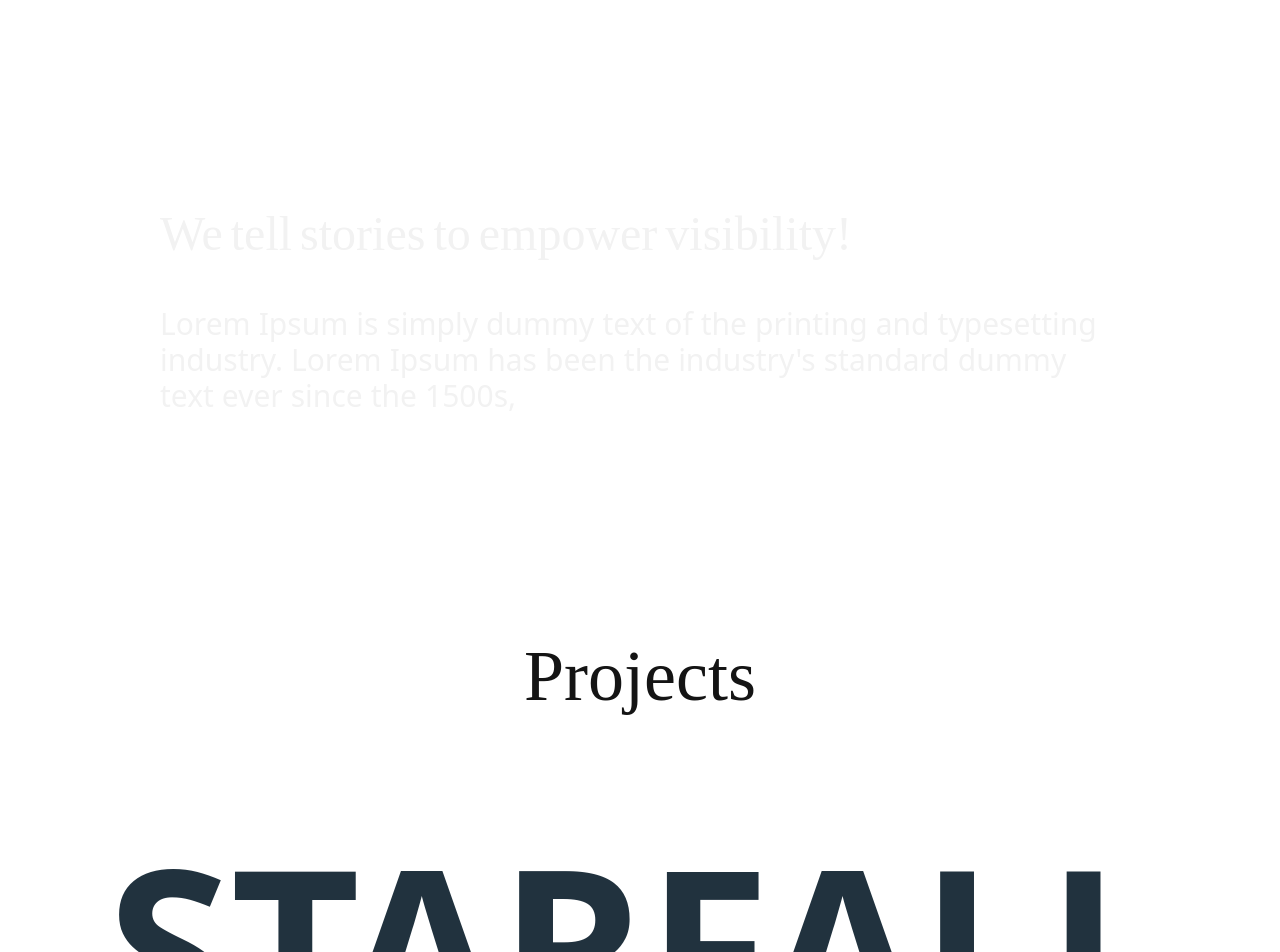
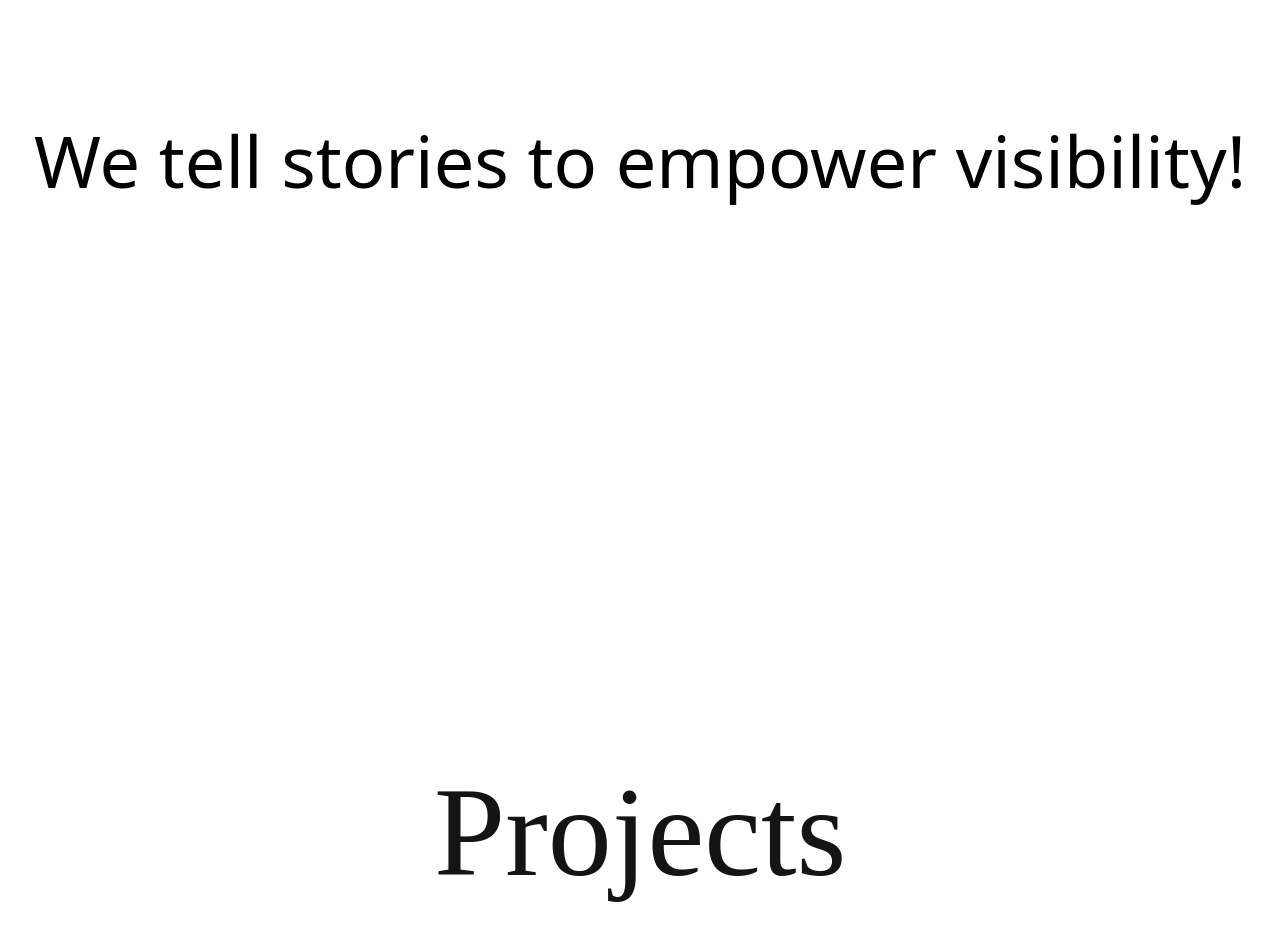
Before and after one commit to Safwan2547/LeicanAra, a Next.js app: page / in a window 1280 px wide. Shown: the part 1120-2072 px from the top of the page. Built offline with nearby package versions, Linux system fonts and the light colour scheme; what tailwindcss-animated would draw is missing.

Commit message:
Parallax animations update

```diff
--- a/src/components/HomePage/Introductory.jsx
+++ b/src/components/HomePage/Introductory.jsx
@@ -1,5 +1,5 @@
-import React,{useEffect,useRef} from 'react';
-import { motion, useAnimation, useInView } from 'framer-motion';
+import React,{use, useEffect,useRef} from 'react';
+import { motion, useAnimation, useInView,useScroll,useMotionValueEvent } from 'framer-motion';
 import AnimatedParagraph from '../paragraphAnimator';
 // import minimalImg from '/introductory2.webp';
 import { Parallax } from 'react-scroll-parallax';
@@ -10,11 +10,21 @@ function Introductory() {
   const marginExpression = `my-${Math.floor(margin / 2)} sm:mt-${Math.floor(margin)}`;
 
   const scrollRef = useRef(null); // Create a ref for the scrollable element
+  useEffect(() => {})
+  const { scrollYProgress } = useScroll({
+    target: scrollRef,
+    offset: ["end end", "center center"]
+
+  })
+
+  useMotionValueEvent(scrollYProgress, "change", (latest) => {
+    console.log("Page scroll: ", latest)
+  })
 
 
   return (
     <section
-    ref={scrollRef}
+
       id="Introductory"
       className={`relative  h-[120vh] z-[4] overflow-clip flex-col   justify-center flex items-center `}
     >
@@ -24,14 +34,14 @@ function Introductory() {
 
       {/* </div> */}
 
-      <div className="   text-wrap align-baseline  z-10">
-        <Parallax translateY={[-50, 50]} speed={-20}>
-      <AnimatedParagraph  inputText="We tell stories to empower visibility!" textStyle="text-5xl font-Lora" />
+      <motion.div ref={scrollRef} className="   text-wrap align-baseline  z-10">
+        <motion.h1 className='text-black text-7xl font-satoshi-light' style={{ opacity: scrollYProgress }} >We tell stories to empower visibility!</motion.h1>
+      {/* <AnimatedParagraph   style={{ opacity: scrollYProgress }} inputText="We tell stories to empower visibility!" textStyle="text-5xl font-Lora" />
         <AnimatedParagraph  textStyle="text-3xl font-satoshi-light " inputText="Lorem Ipsum is simply dummy text of the printing and typesetting industry. Lorem Ipsum has been the industry's standard dummy text ever since the 1500s,
-        " />
-      </Parallax>
+        " /> */}
 
-        </div>
+
+        </motion.div>
 
     </section>
   );
--- a/src/components/HomePage/ProjectCard.jsx
+++ b/src/components/HomePage/ProjectCard.jsx
@@ -84,7 +84,7 @@ const ProjectCard = ({ project }) => {
           </div>
         </div>
         <div data-scroll data-scroll-speed="1.5" data-scroll-offset={[30, -10]} className=" z-3 group sm:mt-12 flex justify-center items-center w-full absolute">
-        <Parallax className=' ' translateY={[30, -10]} speed={50}>
+        <Parallax className=' ' easing={"easeInOutCirc"} translateY={[30, -10]} speed={50}>
           <motion.p animate={titleAnimation} className={` ${isMobile === true ? (project.textColorMobile) : (project.textColor)} font-satoshi-semibold w-full text-6xl text-pretty lg:text-[14rem] sm:text-[10rem] capitalize text-center `} >{
             isMobile === true ? (project.mainHeaderMobile) : (project.title)}</motion.p>
           </Parallax>
--- a/src/components/HomePage/ProjectGrid.jsx
+++ b/src/components/HomePage/ProjectGrid.jsx
@@ -3,6 +3,7 @@
 import React,{ useState,useEffect } from 'react';
 import ProjectCard from './ProjectCard';
 import { inView,animate,timeline } from "motion"
+import { Parallax } from 'react-scroll-parallax';
 
 
 // Functional component to render a grid of projects
@@ -30,8 +31,10 @@ const boxes = document.querySelectorAll(".projectCard")
 
   return (
     // Outer container with flex layout and centering
-    <section id='gridClassWrap' className="w-[100%] flex justify-center  flex-col overflow-x-scroll items-center flex-wrap">
-      <h1 className='text-NightFall font-Lora font-light text-3xl    sm:text-7xl'>Projects</h1>
+    <section id='gridClassWrap' className="w-[100%] pt-24 flex justify-center  flex-col overflow-x-scroll items-center flex-wrap">
+      <Parallax easing={"easeOutCirc"} opacity={[0,1]} speed={-3} scale={[0.55,1]}>
+      <h1 className='text-NightFall font-Lora  font-light text-3xl    sm:text-9xl'>Projects</h1>
+      </Parallax>
       {/* Grid container for projects with specified columns, gap, and border */}
       <div id='projectHolder' className={`${marginExpression2} sm:flex-col flex-row mt-24  relative flex overflow-x-scroll overflow-y-hidden
        gap-2 sm:gap-24 sm:p-0 pl-4 pr-4 w-screen sm:w-[95vw]  snap-mandatory snap-x   `}>
--- a/src/components/HomePage/landing.jsx
+++ b/src/components/HomePage/landing.jsx
@@ -36,7 +36,7 @@ function LandingPage() {
         </Parallax>
 
         <div data-scroll data-scroll-speed="1.5" className='opacity-100 text-NightFall hidden sm:flex sm:absolute hover:text-LunarTwilight  duration-200 bottom-[10%] w-2/3 flex-col z-3 perspective-800'>
-        <Parallax speed={10} >
+        <Parallax easing={""}  scale={[1,1.2]} speed={10} >
           <motion.h1
             style={{ clipPath: 'circle(0% at 0% 0)' }}
             data-speed="6"
--- a/src/components/imageFloater.jsx
+++ b/src/components/imageFloater.jsx
@@ -11,7 +11,6 @@ import img6 from '/public/Container-Mockup.webp';
 
 
 function ImageFloater() {
-
   const imgArray = [img1, img2, img3,img4,img5,img6];
   const [images, setImages] = useState([]);
   const [currentIndex, setCurrentIndex] = useState(0); // Added state to keep track of the current index
@@ -38,17 +37,18 @@ function ImageFloater() {
     setCurrentIndex((currentIndex + 1) % imgArray.length);
 
     if (images.length >= 2) {
-        // setImages(currentImages => currentImages.slice(1));
-        setTimeout(() => {    setImages(currentImages => [...currentImages, newImage]);
+        setImages(currentImages => currentImages.slice(1));
+        setTimeout(() => {setImages(currentImages => [...currentImages, newImage]);
         },500);
 
 
     }
     else{
       setImages(currentImages => [...currentImages, newImage]);
+      console.log(images.length)
+
 
     }
-
 
     // Schedule the removal of this image after 3 seconds
     setTimeout(() => {
@@ -76,7 +76,7 @@ function ImageFloater() {
       scale: 0.7,
       clipPath: "circle(150% at 0% 0)",
       y: image.y + image.maxY,
-      rotate: 0,
+      rotate: image.rotate,
       transition: {
         scale: { duration: 1, ease: "anticipate" },
         clipPath: { duration: 1, ease: "anticipate" },
@@ -107,7 +107,7 @@ function ImageFloater() {
             exit="exit"
             custom={image}
           >
-          <Image src={image.src} alt="Dynamic" width={600} height="auto"   />
+          <Image src={image.src} alt="Dynamic" width={600}    />
 
           </motion.div>
         ))}
--- a/src/components/paragraphAnimator.jsx
+++ b/src/components/paragraphAnimator.jsx
@@ -18,7 +18,7 @@ const AnimatedParagraph = (props) => {
 
 
   return (
-      <div ref={containerref3} className={` mt-12 flex flex-wrap  align-baseline z-10 text-wrap  w-[75vw] mx-12`}>
+      <div  className={` mt-12 flex flex-wrap  align-baseline z-10 text-wrap  w-[75vw] mx-12`}>
         {words.map((word, index) => {
           // Calculate start and end range for each word based on its position in the array
           const rangeStart = 1-(index / words.length);
@@ -27,7 +27,7 @@ const AnimatedParagraph = (props) => {
           const opacity = useSpring(useTransform(scrollYProgress, [rangeStart, rangeEnd], [0.05, 1]),{ stiffness: 1000, damping: 100 ,mass:0.5});
 
           return (
-            <motion.span key={index} style={{ opacity }} className={`mr-2  ${props.textStyle} `}>
+            <motion.span key={index} style={{ opacity }} className={`text-black mr-2  ${props.textStyle} `}>
               {word}
             </motion.span>
           );
```
